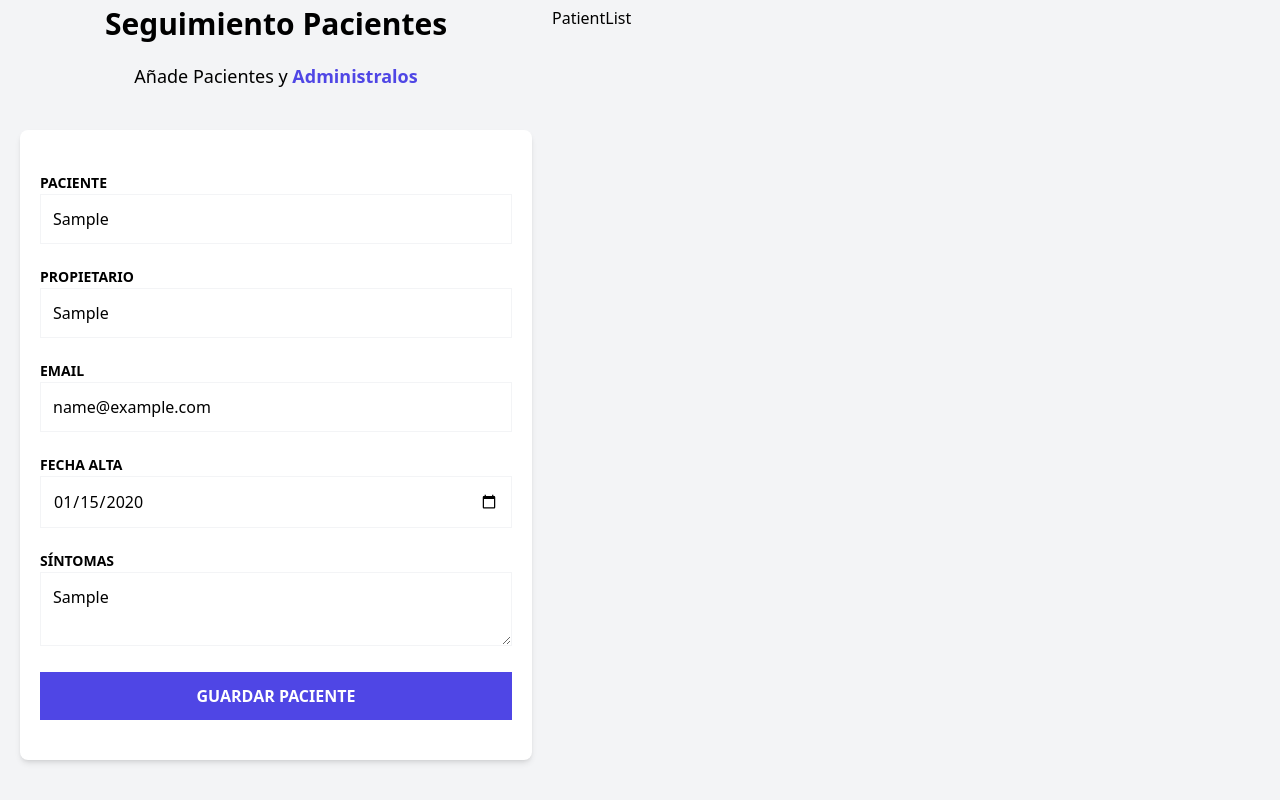
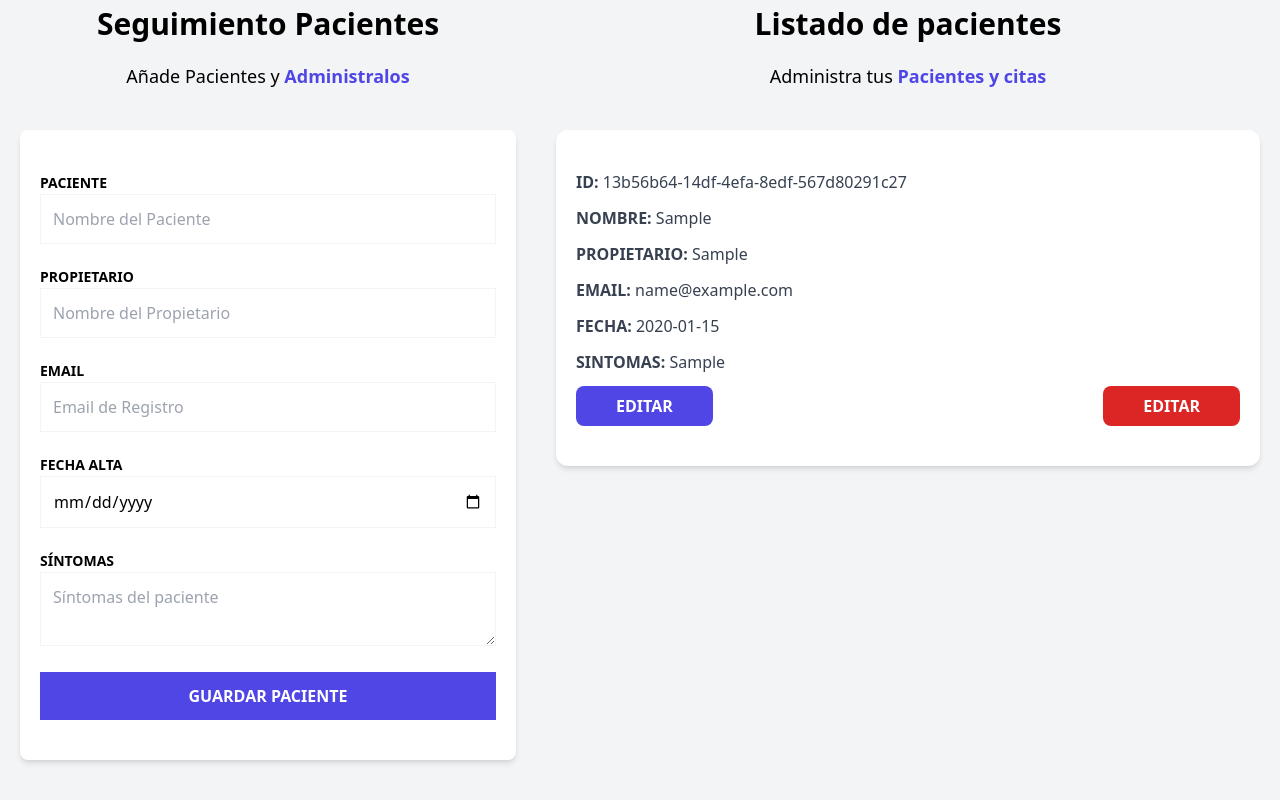
Before and after one commit to IvanVasquez289/pacientes-zustand-reactForm, a React (Vite) app: page / in a window 1280 px wide. Both pictures are taken after typing "Sample", "Sample", "name@example.com", "2020-01-15", "Sample" into the empty fields and a click on the input "Guardar Paciente". Shown: the part 170-970 px from the top of the page. Built offline with nearby package versions, Linux system fonts and the light colour scheme.

Commit message:
feat: componente de paciente

```diff
--- /dev/null
+++ b/src/components/PatientDetails.tsx
@@ -0,0 +1,33 @@
+import { Patient } from "../types"
+import PatientDetailsItem from "./PatientDetailsItem"
+
+type PatientDetailsProps = {
+    patient: Patient
+}
+const PatientDetails = ({patient}: PatientDetailsProps) => {
+  return (
+    <div className="bg-white shadow-md rounded-xl py-10 px-5 mx-5 mb-5">
+        <PatientDetailsItem label="ID" data={patient.id}/>
+        <PatientDetailsItem label="Nombre" data={patient.name}/>
+        <PatientDetailsItem label="Propietario" data={patient.caretaker}/>
+        <PatientDetailsItem label="Email" data={patient.email}/>
+        <PatientDetailsItem label="Fecha" data={patient.date.toString()}/>
+        <PatientDetailsItem label="Sintomas" data={patient.symptoms}/>
+
+        <div className="flex justify-between">
+          <button
+            className="py-2 px-10 bg-indigo-600 hover:bg-indigo-700 text-white font-bold uppercase rounded-lg"
+          >
+            Editar
+          </button>
+          <button
+            className="py-2 px-10 bg-red-600 hover:bg-red-700 text-white font-bold uppercase rounded-lg"
+          >
+            Editar
+          </button>
+        </div>
+    </div>
+  )
+}
+
+export default PatientDetails
--- /dev/null
+++ b/src/components/PatientDetailsItem.tsx
@@ -0,0 +1,15 @@
+type PatientDetailsItemProps = {
+    label: string
+    data: string
+}
+
+const PatientDetailsItem = ({label, data}: PatientDetailsItemProps) => {
+  return (
+    <p className="font-bold uppercase text-gray-700 mb-3">
+        {label}: {''}
+        <span className="font-normal normal-case">{data}</span>
+    </p>
+  )
+}
+
+export default PatientDetailsItem
--- a/src/components/PatientForm.tsx
+++ b/src/components/PatientForm.tsx
@@ -5,7 +5,7 @@
 
 export default function PatientForm() {
 
-    const {register, handleSubmit, formState: {errors}} = useForm<DraftPatient>()
+    const {register, handleSubmit, formState: {errors}, reset} = useForm<DraftPatient>()
 
     //? Ambas sintaxis son equivalentes
     // const addPatient = usePatientStore( (state) => state.addPatient
@@ -13,6 +13,7 @@
 
     const registerPatient = (data:DraftPatient) => {
         addPatient(data)
+        reset()
     }
     return (
       <div className="md:w-1/2 lg:w-2/5 mx-5">
--- a/src/components/PatientList.tsx
+++ b/src/components/PatientList.tsx
@@ -1,12 +1,41 @@
-import { usePatientStore } from "../store"
+import { usePatientStore } from "../store";
+import PatientDetails from "./PatientDetails";
 
 const PatientList = () => {
-  const {patients} = usePatientStore()
+  const { patients } = usePatientStore();
 
-  console.log(patients)
   return (
-    <div>PatientList</div>
-  )
-}
+    <div className="md:w-1/2 lg:w-3/5">
+      {patients.length ? (
+        <>
+          <h2 className="font-black text-3xl text-center">
+            Listado de pacientes
+          </h2>
+          <p className="text-lg mt-5 text-center mb-10">
+            Administra tus {""}
+            <span className="text-indigo-600 font-bold">Pacientes y citas</span>
+          </p>
+          <div className=" md:h-screen overflow-scroll">
+            {patients.map((patient) => (
+              <PatientDetails
+                key={patient.id}
+                patient={patient}
+              />
+            ))}
 
-export default PatientList
+          </div>
+        </>
+      ) : (
+        <>
+          <h2 className="font-black text-3xl text-center">No hay Pacientes</h2>
+          <p className="text-lg mt-5 text-center mb-10">
+            Comienza agregando Pacientes {""}
+            <span className="text-indigo-600 font-bold">Y apareceran aqui</span>
+          </p>
+        </>
+      )}
+    </div>
+  );
+};
+
+export default PatientList;
```
